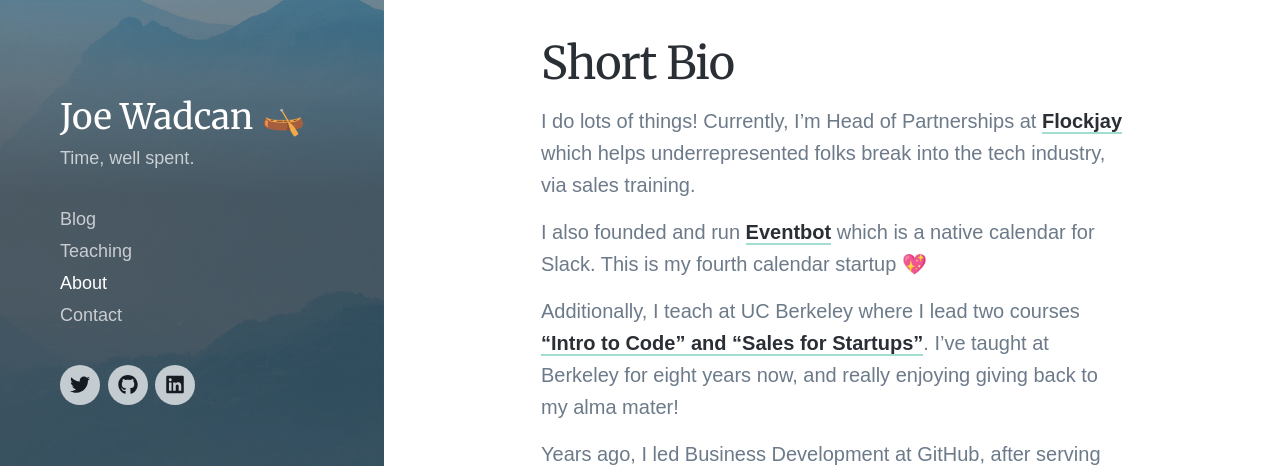
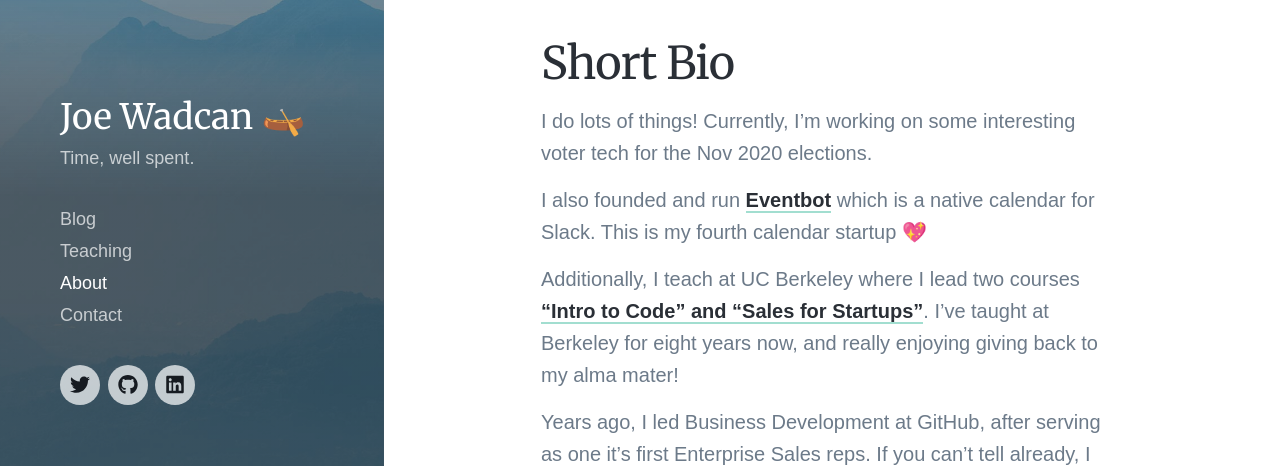
Before and after one commit to joewadcan/joewadcan.github.io, a Jekyll site: the page built from _pages/about.md, in a window 1280 px wide and 900 px high, cut to the strip 434-900 px from the top of the window. Built offline with Jekyll 4.4.1, drawn with Linux system fonts in a browser that asks for light colours; nearby versions of some CDN libraries; some web fonts are replaced.

Commit message:
post flockjay

```diff
--- a/_pages/about.md
+++ b/_pages/about.md
@@ -7,7 +7,7 @@
 
 ## Short Bio
 
-I do lots of things! Currently, I'm Head of Partnerships at [Flockjay](https://flockjay.com/about) which helps underrepresented folks break into the tech industry, via sales training.
+I do lots of things! Currently, I'm working on some interesting voter tech for the Nov 2020 elections.
 
 I also founded and run [Eventbot](https://geteventbot.com/) which is a native calendar for Slack. This is my fourth calendar startup 💖
 
```
